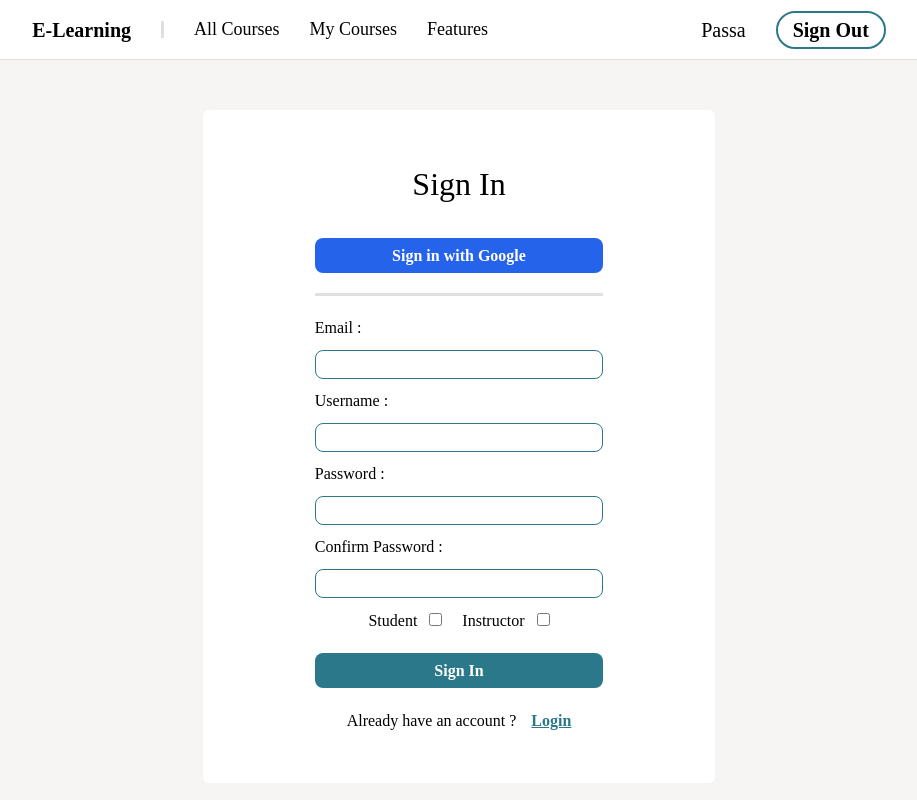
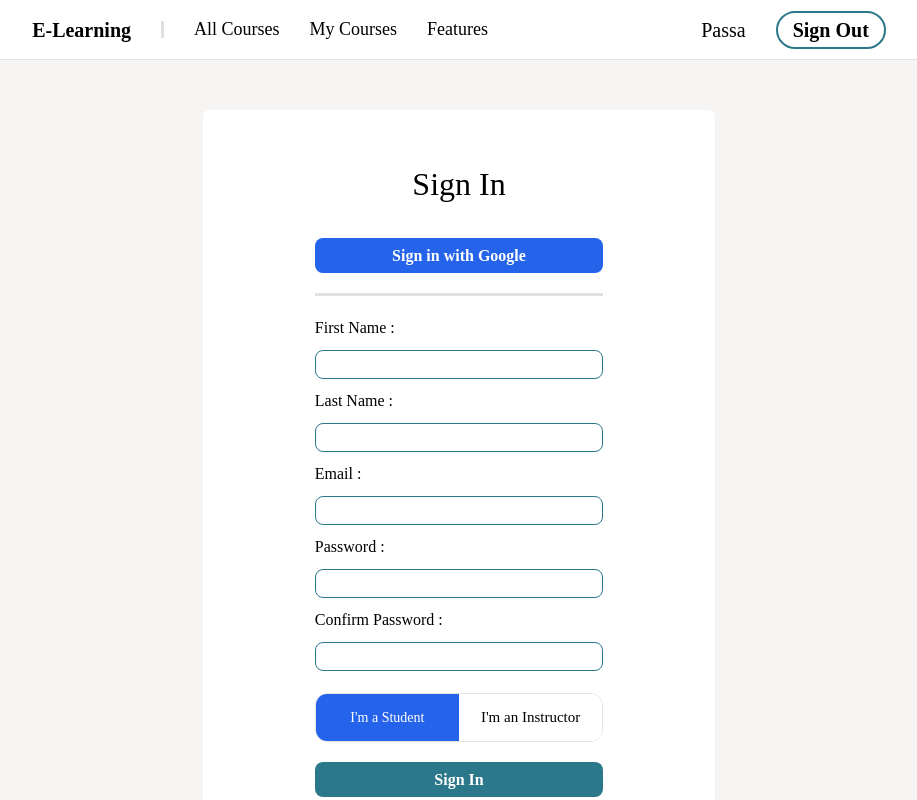
Before and after one commit to NasmeenI/E-COURSE-PLATFORM, a React (Create React App) app in the folder frontend/: page /register in a window 1280 px wide. Shown: the top 800 px of the page, without its empty margins (181-1098 px from the left). Built offline with nearby package versions, Linux system fonts and the light colour scheme.

Commit message:
edit: use first name and last name in register page

```diff
--- a/frontend/src/views/register/Register.js
+++ b/frontend/src/views/register/Register.js
@@ -4,15 +4,18 @@ import { useContext, useState } from "react";
 import { UserContext } from "../../contexts/UserContext";
 import UserAPI from "../../api/UserAPI";
 import { toast } from "react-hot-toast";
+import NasmeenAPI from "../../api/NasmeenAPI";
 
 export default function Register() {
+  const [firstName, setFirstName] = useState("");
+  const [lastName, setLastName] = useState("");
   const [email, setEmail] = useState("");
-  const [username, setUsername] = useState("");
   const [password, setPassword] = useState("");
   const [confirmPassword, setConfirmPassword] = useState("");
 
-  const [checkStudent, setCheckStudent] = useState("");
-  const [checkInstructor, setCheckInstructor] = useState("");
+  const [role, setRole] = useState("student");
+
+  const [errorMessage, setErrorMessage] = useState(null);
 
   const {
     data: { user },
@@ -22,23 +25,46 @@ export default function Register() {
   function handleEmailChange(event) {
     setEmail(event.target.value);
   }
-  function handleUsernameChange(event) {
-    setUsername(event.target.value);
+
+  function handleFirstNameChange(event) {
+    setFirstName(event.target.value);
   }
+
+  function handleLastNameChange(event) {
+    setLastName(event.target.value);
+  }
+
   function handlePasswordChange(event) {
     setPassword(event.target.value);
   }
+
   function handleConfirmPasswordChange(event) {
     setConfirmPassword(event.target.value);
   }
 
+  function setStudent() {
+    setRole("student");
+  }
+
+  function setInstructor() {
+    setRole("instructor");
+  }
+
   async function handleSubmit(event) {
     event.preventDefault();
+    setErrorMessage(null);
     const result = await UserAPI.register(email, password);
     if (result.error) {
-      toast("Error " + result.error);
+      setErrorMessage(result.error);
     } else {
-      console.log(result.user.uid);
+      console.log(result);
+      const regisResult = await NasmeenAPI.createAccount(
+        result.user.uid,
+        firstName,
+        lastName,
+        role
+      );
+      console.log(regisResult);
     }
   }
 
@@ -47,6 +73,14 @@ export default function Register() {
       <Header />
       <div className="mt-[60px] flex flex-col items-center bg-[#F6F5F4] w-full justify-evenly">
         <div className="w-[40%] bg-white my-[50px] flex flex-col p-[50px] rounded-md items-center">
+          {errorMessage ? (
+            <div className="bg-red-200 py-3 rounded-xl w-full flex items-center justify-center mb-4">
+              <span className="text-red-600">{"Error " + errorMessage}</span>
+            </div>
+          ) : (
+            <></>
+          )}
+
           <span className="font-primary text-[32px] mb-[30px]">Sign In</span>
 
           {/* Register with google button */}
@@ -63,6 +97,26 @@ export default function Register() {
 
           {/* input box */}
           <div className="w-[70%] items-start flex flex-col">
+            {/* First Name textbox */}
+            <span className="font-secondary text-[16px]">First Name :</span>
+            <input
+              type="text"
+              name="firstname"
+              value={firstName}
+              onChange={handleFirstNameChange}
+              className="w-full border-[1px] border-[#2B788B] rounded-lg mb-[10px] mt-[10px] px-[10px] pb-[3px] text-[16px] font-secondary"
+            />
+
+            {/* Username textbox */}
+            <span className="font-secondary text-[16px]">Last Name :</span>
+            <input
+              type="text"
+              name="lastname"
+              value={lastName}
+              onChange={handleLastNameChange}
+              className="w-full border-[1px] border-[#2B788B] rounded-lg mb-[10px] mt-[10px] px-[10px] pb-[3px] text-[16px] font-secondary"
+            />
+
             <span className="font-secondary text-[16px]">Email :</span>
             {/* Email textbox */}
             <input
@@ -72,15 +126,7 @@ export default function Register() {
               onChange={handleEmailChange}
               className="w-full border-[1px] border-[#2B788B] rounded-lg mb-[10px] mt-[10px] px-[10px] pb-[3px] text-[16px] font-secondary"
             />
-            <span className="font-secondary text-[16px]">Username :</span>
-            {/* Username textbox */}
-            <input
-              type="text"
-              name="username"
-              value={username}
-              onChange={handleUsernameChange}
-              className="w-full border-[1px] border-[#2B788B] rounded-lg mb-[10px] mt-[10px] px-[10px] pb-[3px] text-[16px] font-secondary"
-            />
+
             <span className="font-secondary text-[16px]">Password :</span>
             {/* Password textbox */}
             <input
@@ -104,23 +150,28 @@ export default function Register() {
           </div>
 
           {/* Role Selection */}
-          <div className="flex flex-row w-[50%] justify-around">
-            <div className="">
-              <span className="font-secondary text-[16px] mr-[12px] ${checkStudent}">
-                Student
-              </span>
-              <input
-                type="checkbox"
-              />
+          <div className="flex flex-row w-[70%] justify-around rounded-xl overflow-hidden mt-3 border border-black/[0.1]">
+            <button
+              className={`font-secondary flex flex-1 items-center justify-center text-[14px] py-3 ${
+                role === "student"
+                  ? "bg-blue-600 text-white"
+                  : "bg-white text-black"
+              }`}
+              onClick={setStudent}
+            >
+              I'm a Student
+            </button>
 
-              <span className="font-secondary text-[16px] mr-[12px] ml-[20px]">
-                Instructor
-              </span>
-              <input
-                type="checkbox"
-                onClick={() => setCheckInstructor((prev) => !prev)}
-              />
-            </div>
+            <button
+              className={`font-secondary flex flex-1 items-center justify-center text-[15px] py-3 ${
+                role === "instructor"
+                  ? "bg-blue-600 text-white"
+                  : "bg-white text-black"
+              }`}
+              onClick={setInstructor}
+            >
+              I'm an Instructor
+            </button>
           </div>
 
           {/* Register button */}
```
